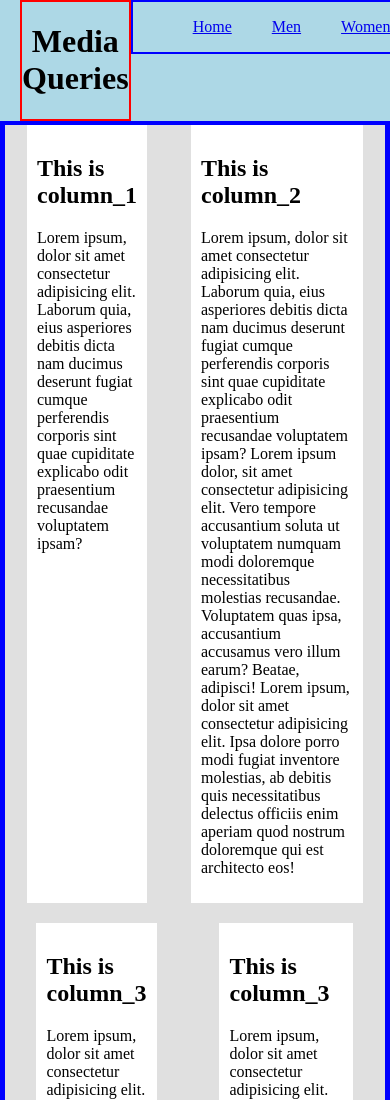
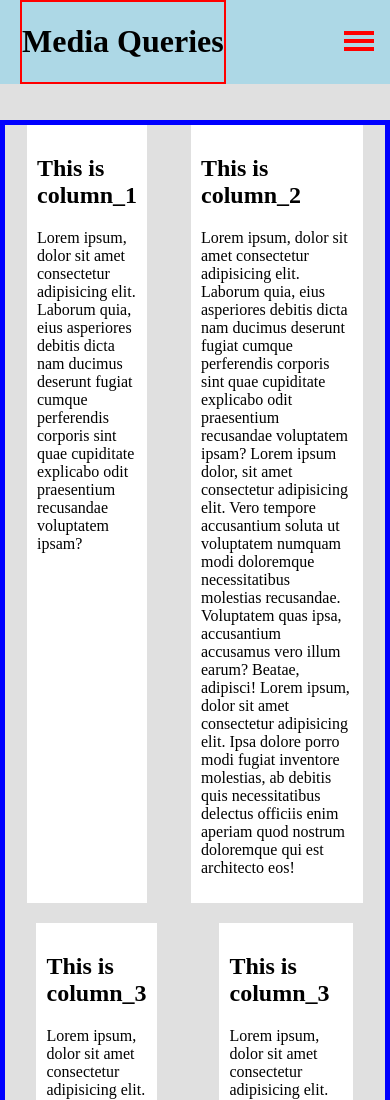
Before and after one commit to ravi4all/UI_Oct_WE_2018, a plain HTML site: page CSS_3/08-ResponsiveColumns/RWD/01-MediaQueries.html in a window 390 px wide. Shown: the top 1100 px of the page. Drawn offline with Linux system fonts and the light colour scheme.

Commit message:
Add files via upload

```diff
--- a/CSS_3/08-ResponsiveColumns/RWD/01-MediaQueries.html
+++ b/CSS_3/08-ResponsiveColumns/RWD/01-MediaQueries.html
@@ -19,7 +19,13 @@
                 </div>
             </div>
             <div class="col">
-                <nav>
+                <nav id="main-nav">
+                    <input type="checkbox" value="toggle-menu">
+                    <button class="menu-btn">
+                        <span class="line"></span>
+                        <span class="line"></span>
+                        <span class="line"></span>
+                    </button>
                     <ul>
                         <li><a href="#">Home</a></li>
                         <li><a href="#">Men</a></li>
--- a/CSS_3/08-ResponsiveColumns/RWD/styles.css
+++ b/CSS_3/08-ResponsiveColumns/RWD/styles.css
@@ -45,23 +45,92 @@ img {
     border: 2px solid red;
 }
 
-#header nav {
+#main-nav {
     border: 2px solid blue;
     margin-right: 100px;
 }
 
-#header nav ul {
+#main-nav ul {
+    margin: 0px;
+    padding: 0px;
     display: flex;
 }
 
-#header nav ul li {
+#main-nav ul li {
     list-style: none;
     margin: 0px 20px;
 }
 
+#main-nav .menu-btn {
+    position: absolute;
+    right: 50px;
+    top: 30px;
+    border: none;
+    background-color: transparent;
+    display: none;
+    pointer-events: none;
+}
+
+#main-nav .menu-btn .line {
+    display: block;
+    width: 30px;
+    height: 4px;
+    background-color: red;
+    margin-bottom: 4px;
+    transition: 0.5s;
+}
+
+#main-nav input[value='toggle-menu'] {
+    position: absolute;
+    top: 27px;
+    right: 50px;
+    height: 24px;
+    width: 35px;
+    cursor: pointer;
+    opacity: 0;
+}
+
 @media(max-width:992px) {
-    #header nav {
-        margin-right: 10px;
+    #main-nav {
+        margin-right: 0px;
+    }
+    #main-nav .menu-btn {
+        display: block;
+    }
+    #main-nav ul {
+        /* display: none; */
+        display: block;
+        transform: translateY(-140%);
+        transition: 1s;
+        text-align: center;
+        position: absolute;
+        left: 0px;
+        top: 80px;
+        width: 100%;
+        background-color: rgba(0, 0, 0, 0.8);
+    }
+    #main-nav ul li {
+        margin: 0px 0px 20px;
+    }
+    #main-nav ul li a {
+        color: #fff;
+        text-decoration: none;
+        font-size: 20px;
+    }
+    #main-nav input:checked~ul {
+        /* display: block; */
+        transform: translateY(0%);
+    }
+    #main-nav input:checked~.menu-btn .line:first-child {
+        transform: rotate(45deg);
+        margin-top: 5px;
+    }
+    #main-nav input:checked~.menu-btn .line:last-child {
+        transform: rotate(-45deg);
+        margin-top: -17px;
+    }
+    #main-nav input:checked~.menu-btn .line:nth-child(2) {
+        opacity: 0;
     }
 }
 
```
